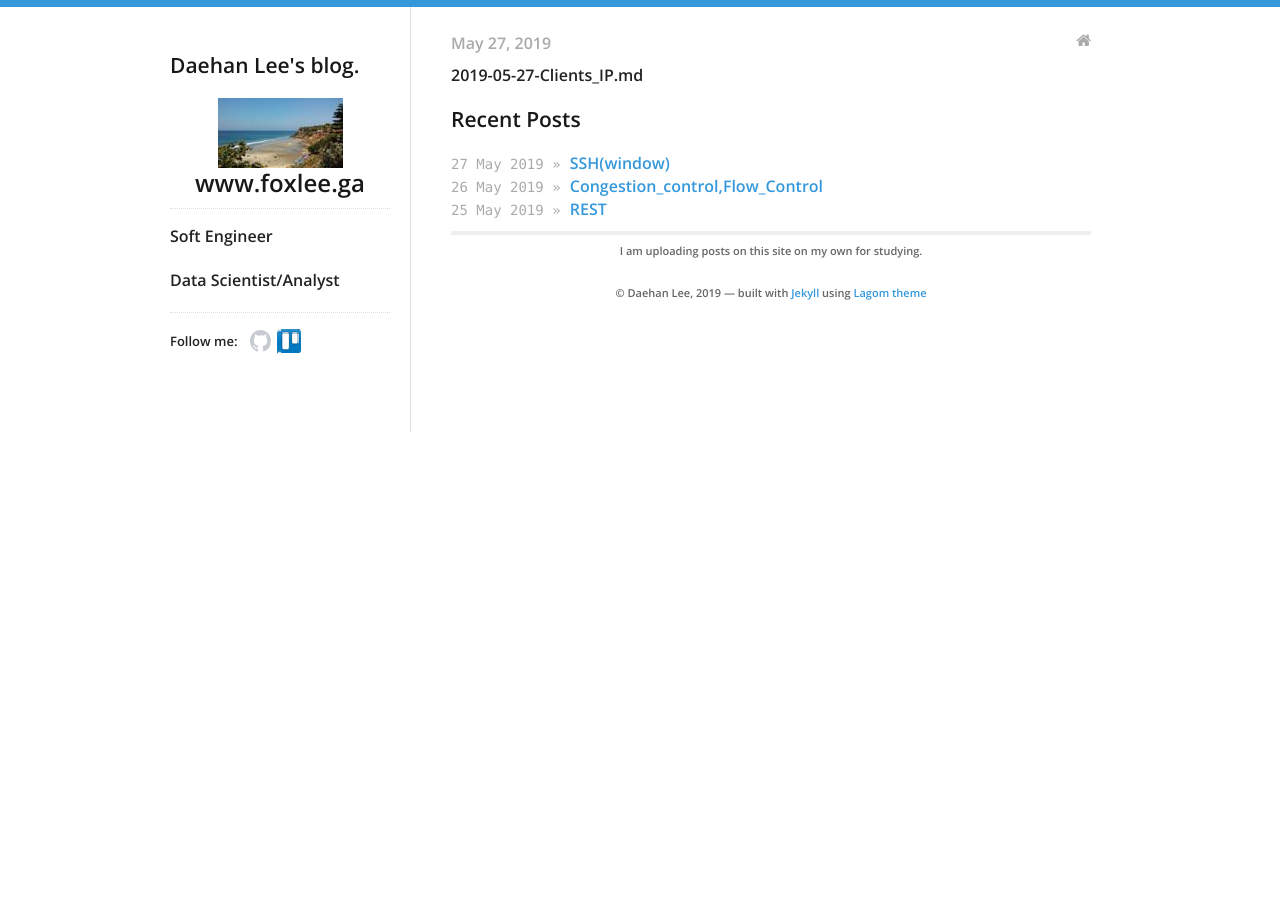
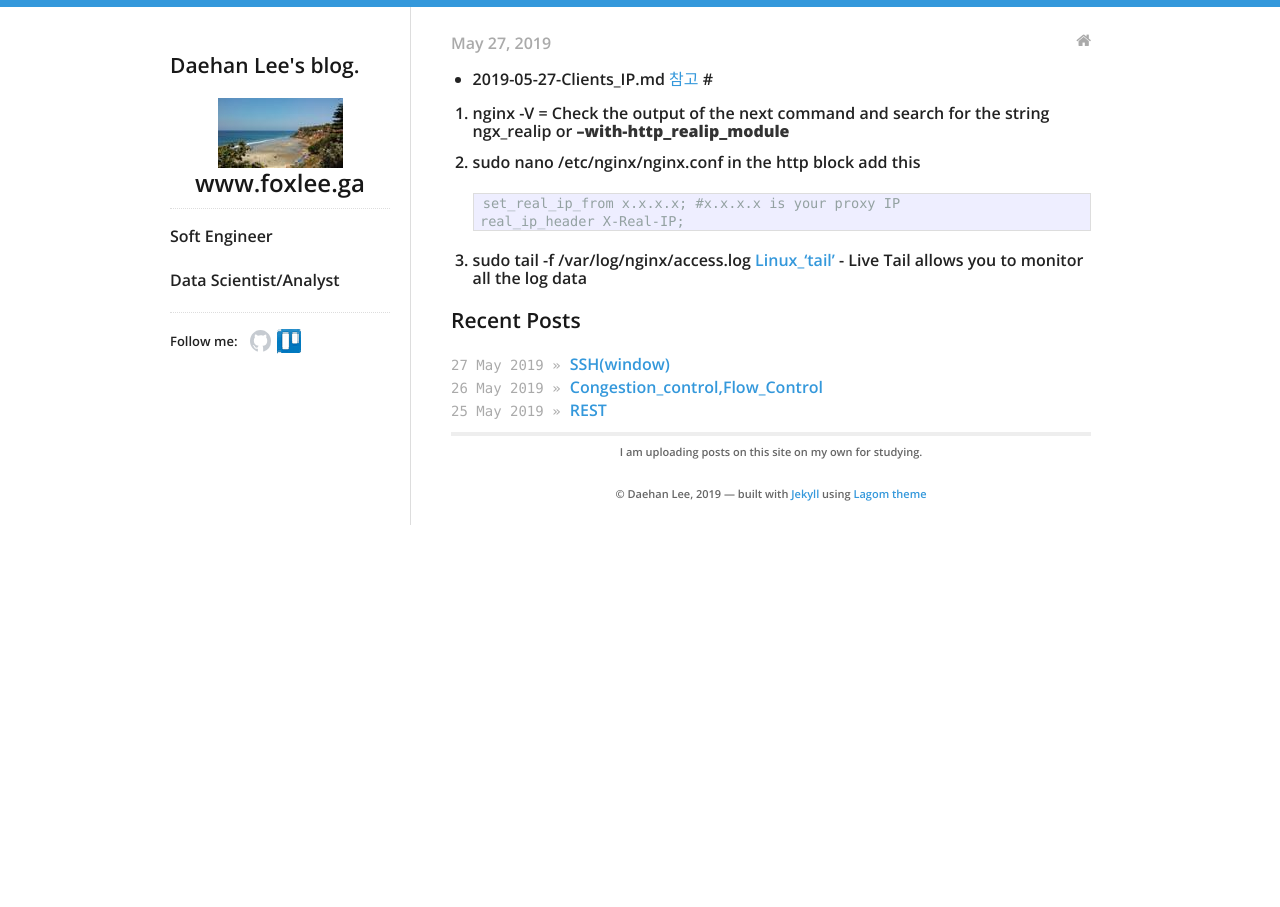
Before and after one commit to daehan0226/Study, a Jekyll site: the page built from _posts/2019-05-27-Clients_IP.md, in a window 1280 px wide. Built offline with Jekyll 4.4.1, drawn with Linux system fonts in a browser that asks for light colours.

Commit message:
Update 2019-05-27-Clients_IP.md

```diff
--- a/_posts/2019-05-27-Clients_IP.md
+++ b/_posts/2019-05-27-Clients_IP.md
@@ -4,4 +4,21 @@ title: Clients_IP
 categories:
 - blog
 ---
-2019-05-27-Clients_IP.md
+* 2019-05-27-Clients_IP.md
+[참고]
+#
+
+1. nginx -V  = Check the output of the next command and search for the string ngx_realip or **--with-http_realip_module**
+2. sudo nano /etc/nginx/nginx.conf  in the http block add this
+
+       set_real_ip_from x.x.x.x; #x.x.x.x is your proxy IP
+       real_ip_header X-Real-IP;
+
+3. sudo tail -f /var/log/nginx/access.log
+[Linux_'tail'] - Live Tail allows you to monitor all the log data
+
+
+
+[참고]:https://www.x4b.net/kb/RealIP-Nginx
+
+[Linux_'tail']:https://windfree.tistory.com/40
```
